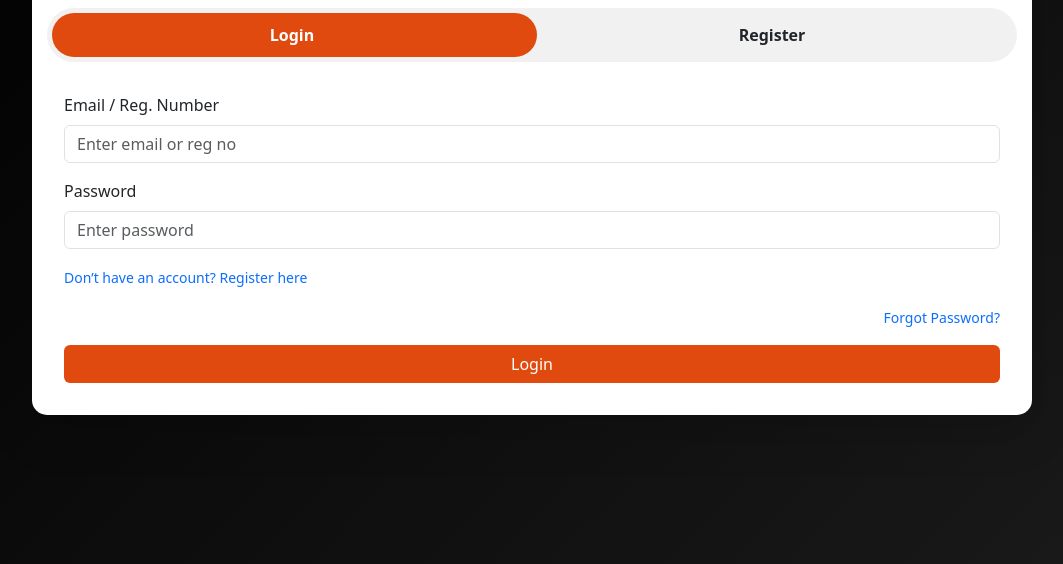
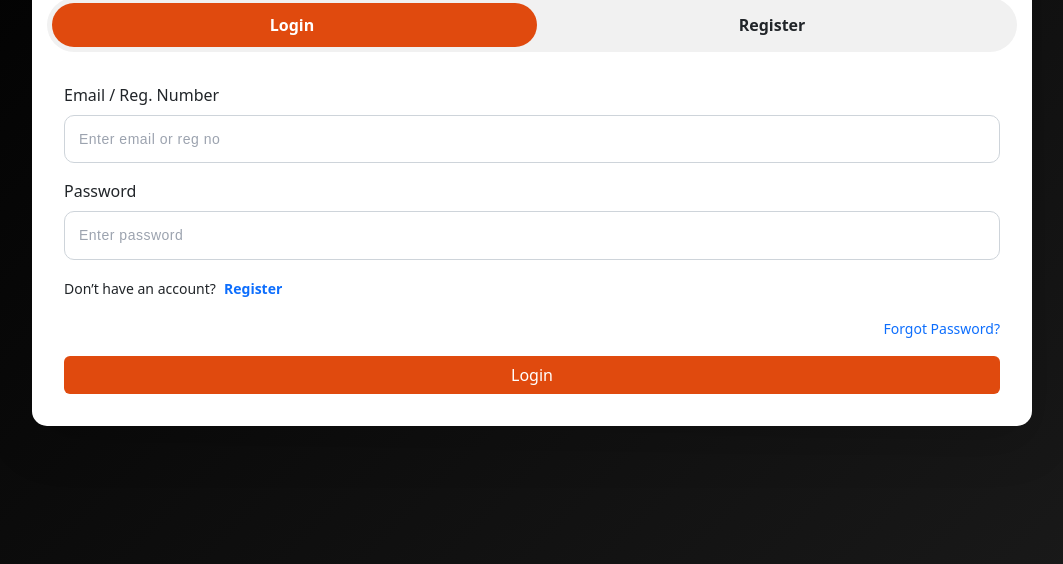
Before and after one commit to shankarcoder23/EX-srrian, a plain HTML site: page index.html in a window 1280 px wide. Shown: the part 236-800 px from the top of the page, without its empty margins (108-1171 px from the left). Drawn offline with nearby package versions, Linux system fonts and the light colour scheme; a web font is replaced by a local one.

Commit message:
font-input

```diff
--- a/index.html
+++ b/index.html
@@ -9,8 +9,40 @@
   <!-- Bootstrap 5 & Icons -->
   <link href="https://cdn.jsdelivr.net/npm/bootstrap@5.3.2/dist/css/bootstrap.min.css" rel="stylesheet">
   <link href="https://cdn.jsdelivr.net/npm/bootstrap-icons/font/bootstrap-icons.css" rel="stylesheet">
+  <link rel="preconnect" href="https://fonts.gstatic.com" crossorigin>
+<link href="https://fonts.googleapis.com/css2?family=Stack+Sans+Text:wght@200..700&family=VT323&display=swap" rel="stylesheet">
+
 
   <style>
+
+/* Custom input style */
+.form-control {
+  font-family: 'Poppins', sans-serif;
+  font-size: 15px;
+  letter-spacing: 0.5px;
+  padding: 12px 14px;
+  border-radius: 10px;
+  border: 1.8px solid #ced4da;
+  transition: all 0.35s ease;
+  box-shadow: none;
+}
+
+
+/* Focus animation */
+.form-control:focus {
+  border-color: #ff5506;
+  box-shadow: 0 0 0 4px rgba(5, 26, 49, 0.082);
+  transform: scale(1.02);
+}
+
+/* Placeholder font style */
+.form-control::placeholder {
+  font-family: 'Poppins', sans-serif;
+  font-size: 14px;
+  color: #9ca3af;
+}
+
+
     body {
       background: linear-gradient(135deg, #000, #1a1a1a);
       min-height: 100vh;
@@ -144,9 +176,11 @@
         <input type="password" class="form-control" placeholder="Enter password">
       </div>
 
-      <div class="mb-3 text-left">
-        <a href="" class="small text-decoration-none">Don’t have an account? Register here</a>
-      </div>
+     <div class="mb-3 text-left">
+  <span class="small">Don’t have an account?</span>
+  <a href="registerformBtn" class="small text-decoration-none fw-semibold ms-1"
+     onclick="showRegisterForm()">Register</a>
+</div>
 
 
       <div class="mb-3 text-end">
@@ -439,6 +473,8 @@
       courseField.classList.add("d-none");
     });
 
+
+
   </script>
 
 </body>
```
